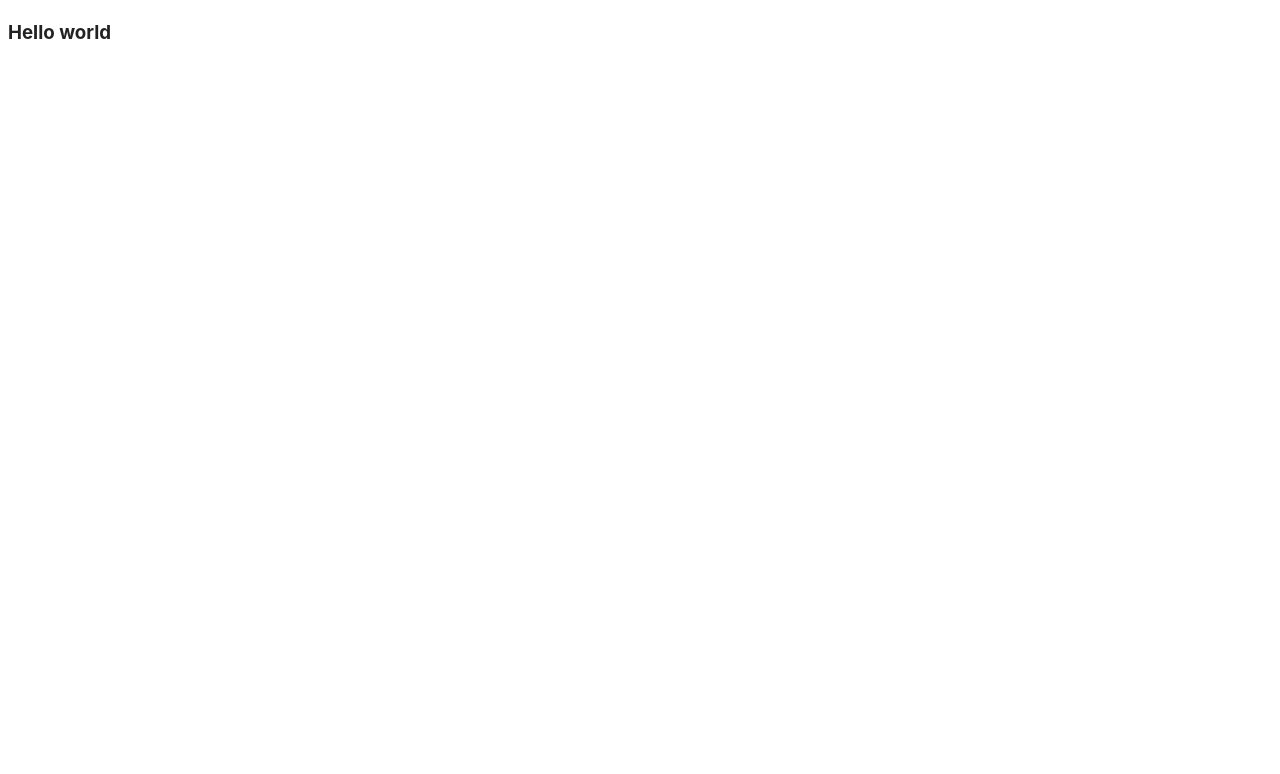
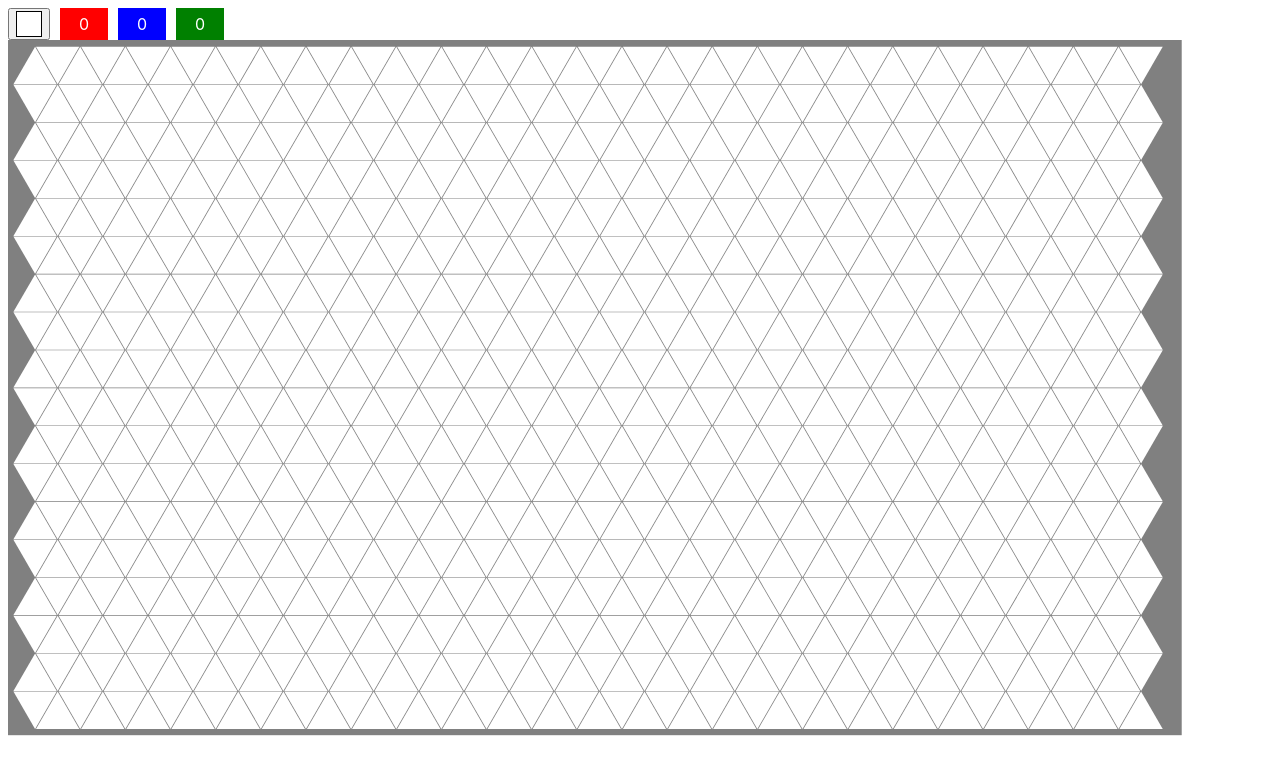
Before and after one commit to calbert1209/triangle-game, a Preact app: page / in a window 1280 px wide. Shown: the top 774 px of the page. Built offline with nearby package versions, Linux system fonts and the light colour scheme.

Commit message:
show board via Preact

```diff
--- /dev/null
+++ b/src/components/App.tsx
@@ -0,0 +1,23 @@
+import { createTriangle } from "../models/Triangle";
+import { GameBoard } from "./GameBoard";
+import { GameHeader } from "./Header";
+
+const triangles = Array.from({ length: 18 }).flatMap((_, row) =>
+  Array.from({ length: 50 }).map((_, col) => {
+    const direction = (col + row) % 2 === 0 ? "up" : "down";
+    return createTriangle(row, col, direction);
+  })
+);
+
+export const App = () => {
+  return (
+    <div>
+      <header>
+        <GameHeader />
+      </header>
+      <main>
+        <GameBoard triangles={triangles} />
+      </main>
+    </div>
+  );
+};
--- /dev/null
+++ b/src/components/Cell.tsx
@@ -0,0 +1,21 @@
+import { Triangle } from "../models/Triangle";
+
+export const Cell = ({ triangle }: { triangle: Triangle }) => {
+  const href = triangle.direction === "up" ? "#triangle" : "#triangle-down";
+  return (
+    <use
+      key={triangle.id}
+      href={href}
+      x={triangle.col * 25 - 25}
+      y={triangle.row * 42 - 30}
+      data-selected="false"
+      onClick={() =>
+        console.log(
+          `Clicked on ${triangle.id}, neighbors: ${triangle.neighborIds.join(
+            ", "
+          )}`
+        )
+      }
+    />
+  );
+};
--- /dev/null
+++ b/src/components/GameBoard.tsx
@@ -0,0 +1,18 @@
+import { Cell } from "./Cell";
+
+interface Props {
+  triangles: Array<any>;
+}
+
+export const GameBoard = ({ triangles }: Props) => (
+  <svg id="svgBox" viewBox="0 0 1400 800" xmlns="http://www.w3.org/2000/svg">
+    <defs>
+      <path id="triangle" d="M31 79 L79 79 L55 37.6 Z" />
+      <path id="triangle-down" d="M31 37.6 L79 37.6 L55 79 Z" />
+    </defs>
+    <rect width="1300" height="770" fill="gray" />
+    {triangles.map((triangle) => (
+      <Cell triangle={triangle} />
+    ))}
+  </svg>
+);
--- /dev/null
+++ b/src/components/Header.tsx
@@ -0,0 +1,10 @@
+export const GameHeader = () => (
+  <div class="row">
+    <button id="colorBtn">
+      <div id="swatch"></div>
+    </button>
+    <div id="redCount">0</div>
+    <div id="blueCount">0</div>
+    <div id="greenCount">0</div>
+  </div>
+);
--- a/src/index.tsx
+++ b/src/index.tsx
@@ -1,12 +1,5 @@
 import { render } from "preact";
+import { App } from "./components/App";
 import "./style.css";
 
-export function App() {
-  return (
-    <div>
-      <h3>Hello world</h3>
-    </div>
-  );
-}
-
 render(<App />, document.getElementById("app"));
--- /dev/null
+++ b/src/models/Triangle.ts
@@ -0,0 +1,59 @@
+export type TriangleId = `t-${number}-${number}`;
+
+export interface Triangle {
+  row: number;
+  col: number;
+  direction: "up" | "down";
+  id: TriangleId;
+  neighborIds: TriangleId[];
+}
+
+export const createTriangle = (
+  row: number,
+  col: number,
+  direction: "up" | "down"
+): Triangle => {
+  const id: TriangleId = `t-${row}-${col}`;
+
+  const neighborIds: TriangleId[] = direction === "down"
+    ? [
+      `t-${row - 1}-${col}`,
+      `t-${row}-${col - 1}`,
+      `t-${row}-${col + 1}`,
+    ]
+    : [
+      `t-${row + 1}-${col}`,
+      `t-${row}-${col - 1}`,
+      `t-${row}-${col + 1}`,
+    ];
+
+  return { row, col, direction, id, neighborIds };
+}
+
+// export class Triangle {
+//   constructor(
+//     public row: number,
+//     public col: number,
+//     public direction: "up" | "down"
+//   ) { }
+
+//   get id(): TriangleId {
+//     return `t-${this.row}-${this.col}`;
+//   }
+
+//   neighborIds(): TriangleId[] {
+//     if (this.direction === "down") {
+//       return [
+//         `t-${this.row - 1}-${this.col}`,
+//         `t-${this.row}-${this.col - 1}`,
+//         `t-${this.row}-${this.col + 1}`,
+//       ];
+//     } else {
+//       return [
+//         `t-${this.row + 1}-${this.col}`,
+//         `t-${this.row}-${this.col - 1}`,
+//         `t-${this.row}-${this.col + 1}`,
+//       ];
+//     }
+//   }
+// }
--- a/src/style.css
+++ b/src/style.css
@@ -12,3 +12,47 @@
   -moz-osx-font-smoothing: grayscale;
   -webkit-text-size-adjust: 100%;
 }
+
+.row {
+  display: flex;
+  gap: 10px;
+  align-items: center;
+}
+
+#swatch {
+  width: 24px;
+  height: 24px;
+  background-color: white;
+  border: 1px solid black;
+}
+
+.count {
+  user-select: none;
+}
+
+#redCount,
+#blueCount,
+#greenCount {
+  font-size: 16px;
+  width: 48px;
+  height: 32px;
+  color: white;
+  display: flex;
+  justify-content: center;
+  align-items: center;
+}
+
+#redCount {
+  background-color: red;
+}
+#blueCount {
+  background-color: blue;
+}
+#greenCount {
+  background-color: green;
+}
+
+use {
+  cursor: pointer;
+  fill: white;
+} /* Add your styles here */
```
